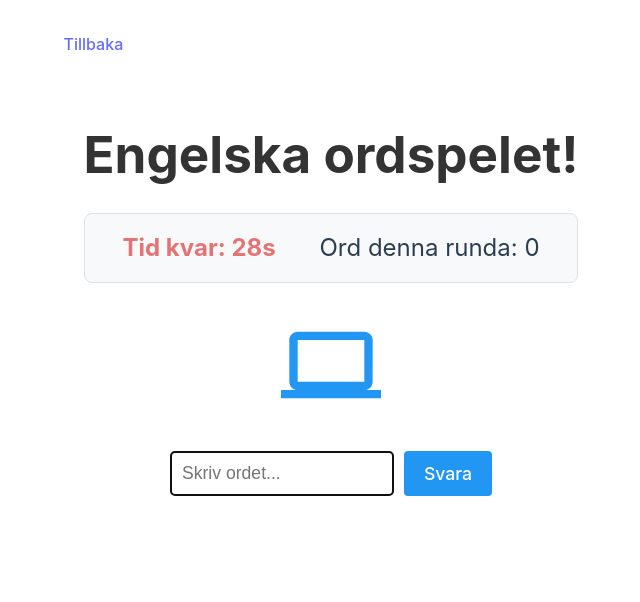
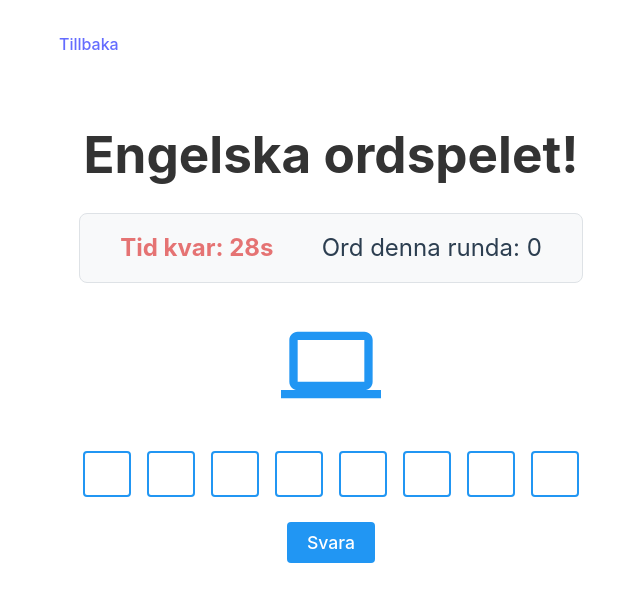
Before and after one commit to gustavjorlov/skolspel, a React (Vite) app: page /engelska/glosor in a window 1280 px wide. Both pictures are taken after a click on the button "Starta spelet". Shown: the top 602 px of the page, without its empty margins (309-949 px from the left). Built offline with nearby package versions, Linux system fonts and the light colour scheme.

Commit message:
feat: enhance English game input with letter boxes and hidden input focus functionality

```diff
--- a/src/components/EnglishGame.css
+++ b/src/components/EnglishGame.css
@@ -112,14 +112,48 @@
   gap: 10px;
   justify-content: center;
   margin: 20px 0;
+  flex-direction: column;
+  align-items: center;
 }
 
-.english-game input {
-  padding: 10px;
-  font-size: 1.1em;
-  border: 2px solid #ddd;
+.letter-boxes {
+  display: flex;
+  gap: 8px;
+  margin-bottom: 15px;
+  justify-content: center;
+}
+
+.letter-box {
+  width: 40px;
+  height: 40px;
+  border: 2px solid #2196f3;
   border-radius: 4px;
-  width: 200px;
+  font-size: 1.5em;
+  text-align: center;
+  text-transform: lowercase;
+  background: white;
+}
+
+.english-game .hidden-input {
+  position: absolute;
+  opacity: 0;
+  pointer-events: none;
+}
+
+.letter-box {
+  width: 40px;
+  height: 40px;
+  border: 2px solid #2196f3;
+  border-radius: 4px;
+  font-size: 1.5em;
+  text-align: center;
+  text-transform: lowercase;
+  background: white;
+  color: #333;
+  display: flex;
+  align-items: center;
+  justify-content: center;
+  margin: 0 4px;
 }
 
 .english-game button {
--- a/src/components/EnglishGame.tsx
+++ b/src/components/EnglishGame.tsx
@@ -288,16 +288,39 @@ export function EnglishGame() {
           <div className="score">Nuvarande svit: {currentStreak}</div>
         )}
       </div>
-      <div className="word-container">
+      <div className="word-container" onClick={(e) => {
+        // Find and focus the hidden input
+        const hiddenInput = e.currentTarget.querySelector('.hidden-input') as HTMLInputElement;
+        if (hiddenInput) {
+          hiddenInput.focus();
+        }
+      }}>
         <div className="icon-display">
           {IconComponent && <IconComponent style={{ fontSize: 100 }} />}
         </div>
         <form onSubmit={handleSubmit}>
+          <div className="letter-boxes">
+            {currentWord.word.split('').map((_, index) => (
+              <input
+                key={index}
+                className="letter-box"
+                type="text"
+                maxLength={1}
+                value={userInput[index] || ''}
+                readOnly
+              />
+            ))}
+          </div>
           <input
             type="text"
+            className="hidden-input"
             value={userInput}
-            onChange={(e) => setUserInput(e.target.value)}
-            placeholder="Skriv ordet..."
+            onChange={(e) => {
+              const value = e.target.value.toLowerCase();
+              if (value.length <= currentWord.word.length) {
+                setUserInput(value);
+              }
+            }}
             autoFocus
           />
           <button type="submit">Svara</button>
```
